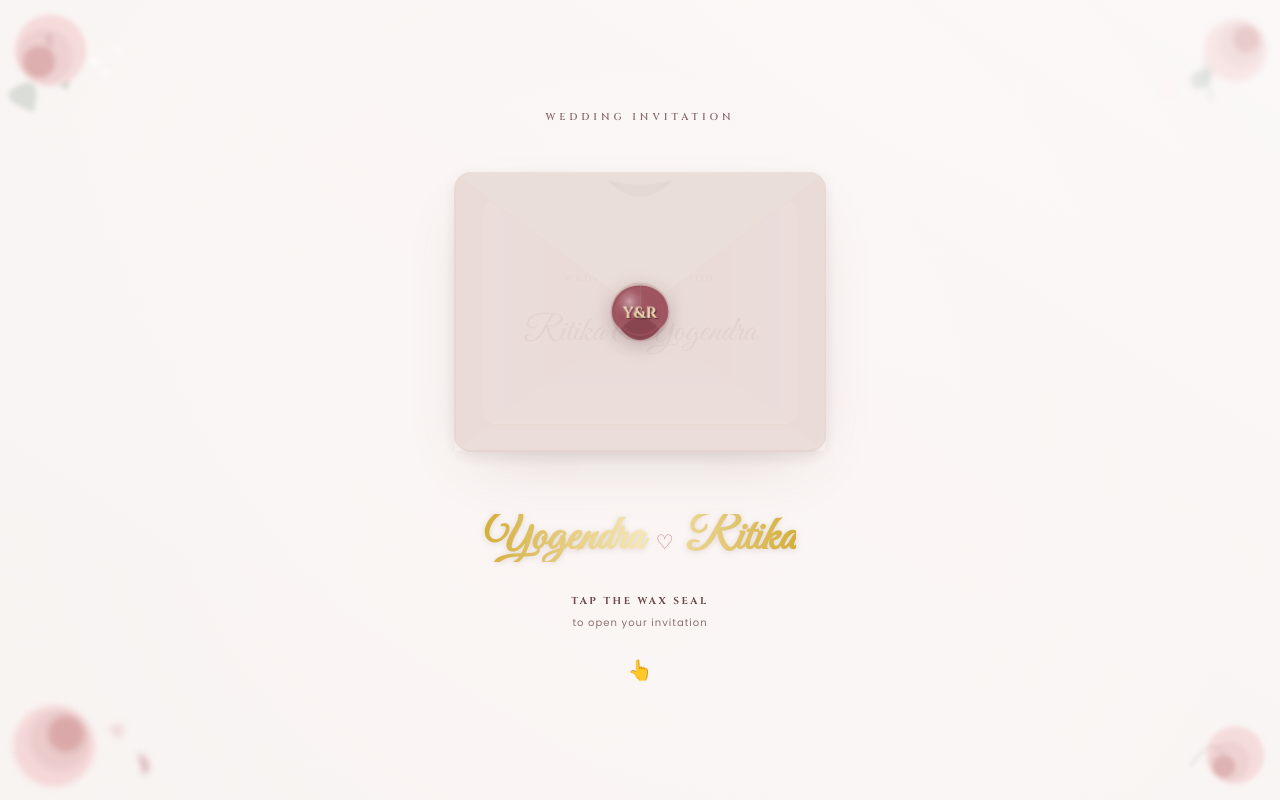
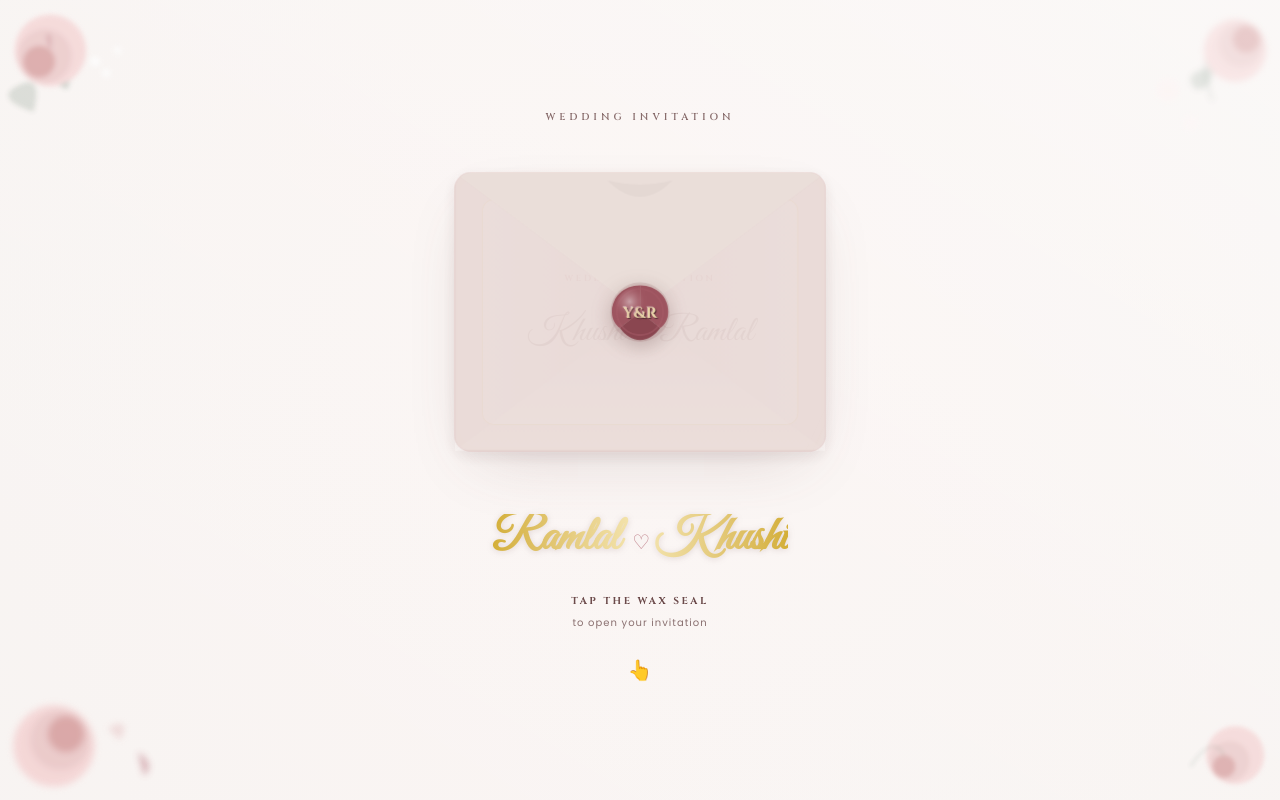
Before and after one commit to dipeshjaengir/wedding-invitation-template, a React (Vite) app: page / in a window 1280 px wide. Built offline with nearby package versions, Linux system fonts and the light colour scheme.

Commit message:
updated details

```diff
--- a/src/components/Envelope.jsx
+++ b/src/components/Envelope.jsx
@@ -216,7 +216,7 @@ export const Envelope = ({ monogram, onOpenComplete }) => {
                         Wedding Invitation
                       </span>
                       <div className="w-6 h-[1px] bg-theme-primary/30 my-3" />
-                      <h2 className="font-names text-4xl text-theme-text mt-1 select-none">Ritika &amp; Yogendra</h2>
+                      <h2 className="font-names text-4xl text-theme-text mt-1 select-none">Khushi &amp; Ramlal</h2>
                     </motion.div>
                   )}
                 </AnimatePresence>
@@ -245,9 +245,9 @@ export const Envelope = ({ monogram, onOpenComplete }) => {
 
                   {/* Center Names */}
                   <div className="my-2 space-y-1">
-                    <h3 className="font-names text-4xl text-theme-text">Ritika</h3>
+                    <h3 className="font-names text-4xl text-theme-text">Khushi</h3>
                     <span className="font-names text-xl text-theme-primary block">&amp;</span>
-                    <h3 className="font-names text-4xl text-theme-text">Yogendra</h3>
+                    <h3 className="font-names text-4xl text-theme-text">Ramlal</h3>
                   </div>
 
                   {/* Bottom Flap hinge */}
@@ -386,7 +386,7 @@ export const Envelope = ({ monogram, onOpenComplete }) => {
           <div className="w-full text-center flex flex-col items-center space-y-6 pt-4 pointer-events-none">
             {/* Couple names calligraphy with gold foil gradient */}
             <h2 className="font-names text-4xl md:text-5xl text-transparent bg-clip-text bg-gradient-to-r from-[#D4AF37] via-[#F5E6B3] to-[#D4AF37] drop-shadow-[0_1px_3px_rgba(107,74,74,0.18)] font-bold">
-              Yogendra <span className="font-body text-xl text-theme-primary opacity-85 px-1 font-normal">♡</span> Ritika
+              Ramlal <span className="font-body text-xl text-theme-primary opacity-85 px-1 font-normal">♡</span>Khushi
             </h2>
 
             {/* Instruction prompts with elegant typography */}
--- a/src/data/weddingData.js
+++ b/src/data/weddingData.js
@@ -32,14 +32,14 @@ export const weddingData = {
 
   // Couple info
   bride: {
-    name: 'Ritika',
+    name: 'Khushi',
     fullName: 'Ritika Rathore',
     description: 'A creative soul, lover of classical music, and the light of her family\'s eyes. She brings joy and laughter wherever she goes.',
     image: brideImg,
   },
   groom: {
-    name: 'Yogendra',
-    fullName: 'Yogendra Shekhawat',
+    name: 'Ramlal',
+    fullName: 'Ramlal Shekhawat',
     description: 'Yogendra, son of Mr. Dipesh, is a visionary architect, passionate photographer, and a true gentleman. Guided by warmth, intellect, and timeless values.',
     image: groomImg,
   },
@@ -203,7 +203,7 @@ export const weddingData = {
 
   // Social / Family sharing links
   socialLinks: {
-    instagramHashtag: '#RitikaWedYogendra',
+    instagramHashtag: '#KhushiwedsRamlal',
     hashtagLink: 'https://www.instagram.com/explore/tags/RitikaWedYogendra',
   }
 };
```
